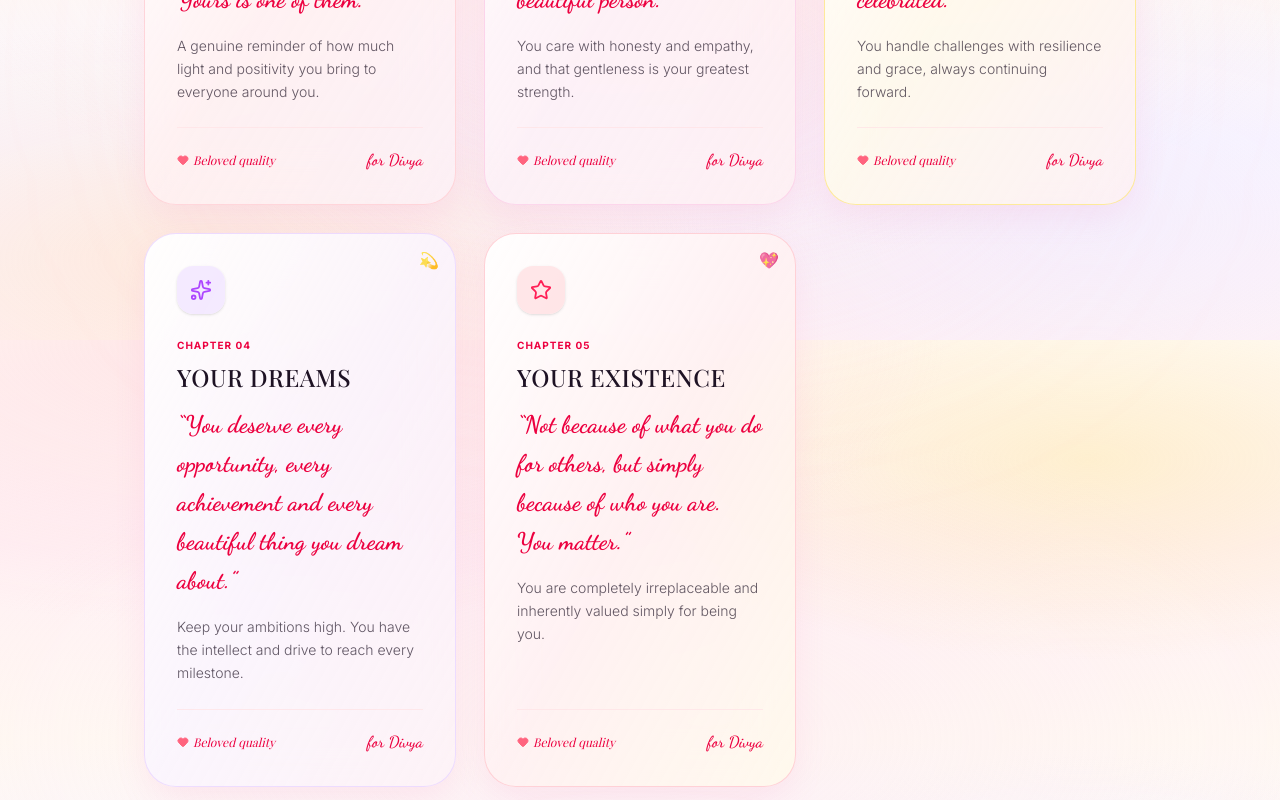
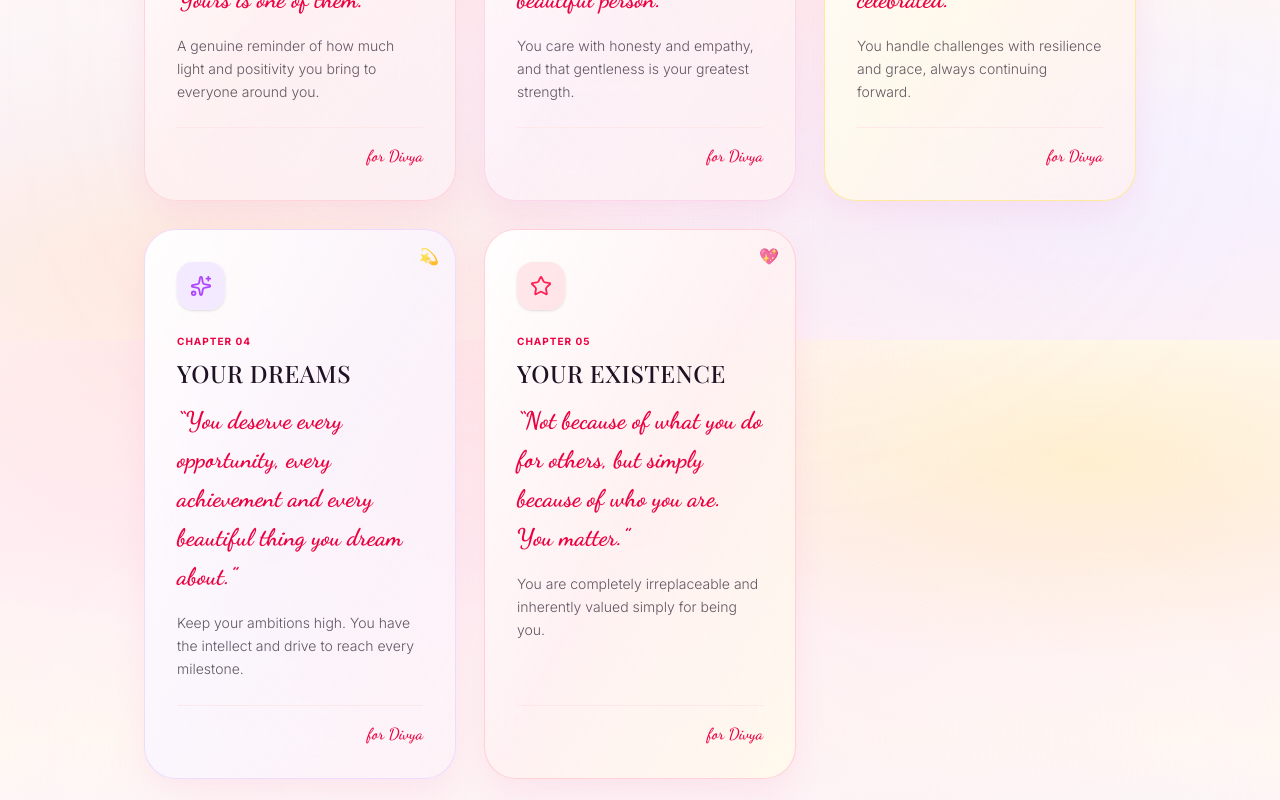
Before and after one commit to akash2271/Our-Universe-, a React (Vite) app: page / in a window 1280 px wide. Shown: the part 2060-2860 px from the top of the page. Built offline with nearby package versions, Linux system fonts and the light colour scheme; no server answers; a web font is replaced by a local one.

Commit message:
Fix: Remove Beloved quality text from chapter cards

```diff
--- a/src/components/about/AboutDivya.tsx
+++ b/src/components/about/AboutDivya.tsx
@@ -111,11 +111,7 @@ export default function AboutDivya() {
                 </p>
               </div>
 
-              <div className="pt-5 mt-6 border-t border-rose-100/80 flex items-center justify-between text-xs font-sans text-midnight/50">
-                <span className="flex items-center gap-1 font-serif italic text-rose-600">
-                  <Heart size={12} className="fill-rose-400 text-rose-400 inline" />
-                  Beloved quality
-                </span>
+              <div className="pt-4 mt-6 border-t border-rose-100/80 flex items-center justify-end text-xs font-sans text-midnight/50">
                 <span className="font-script text-base text-rose-600 font-semibold">for {name}</span>
               </div>
             </motion.div>
```
